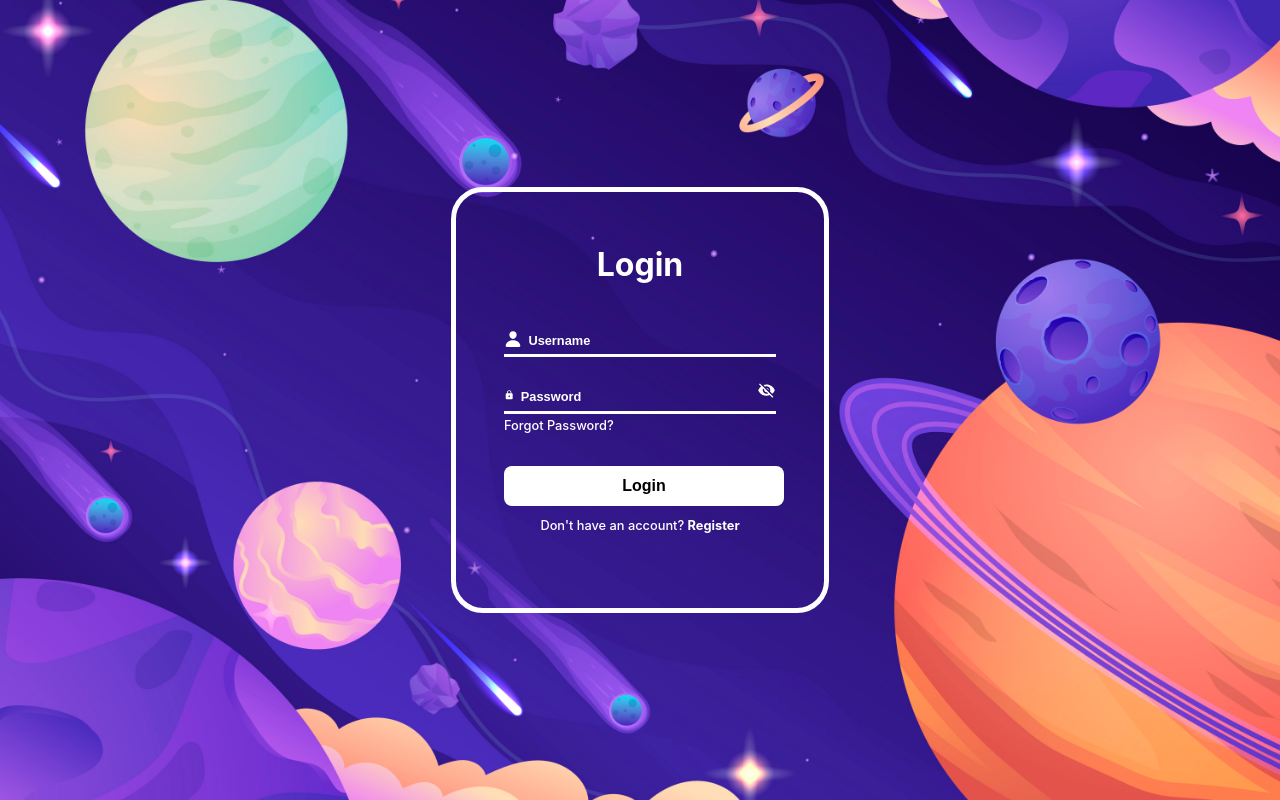
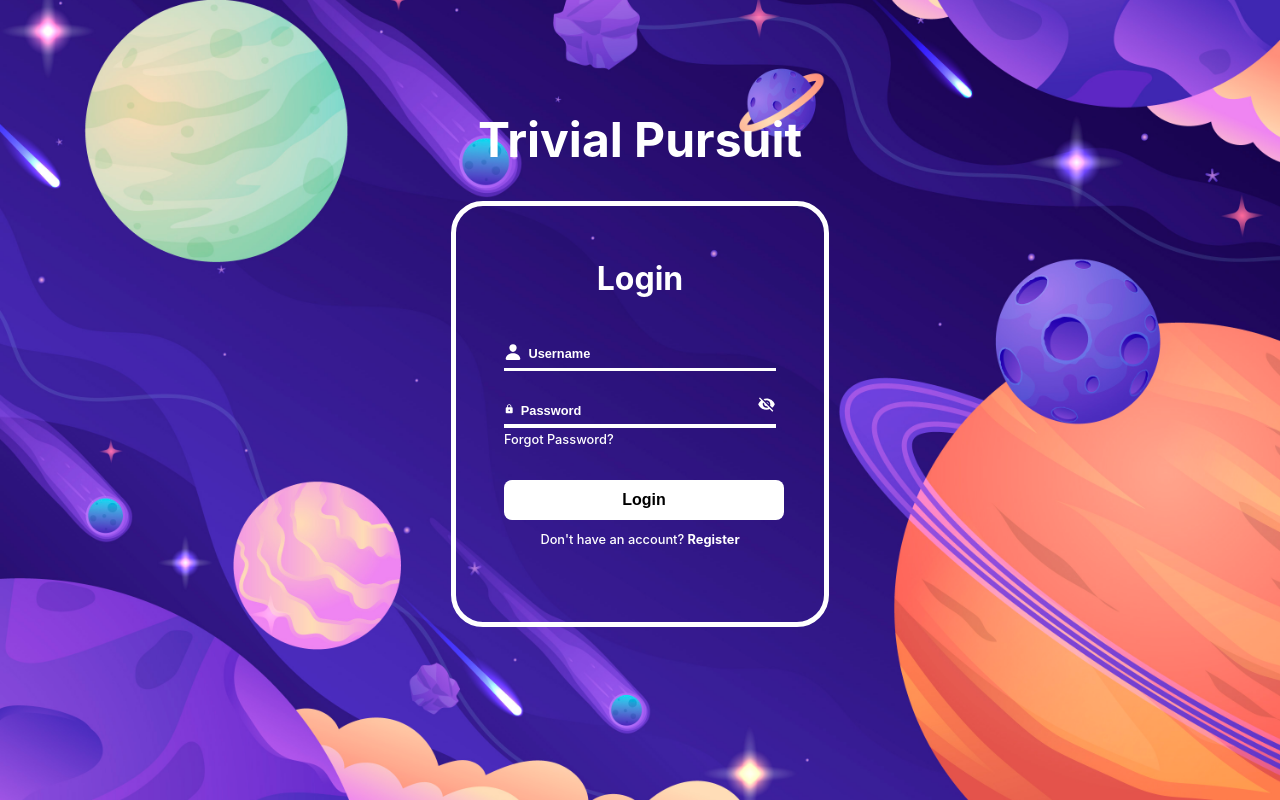
Before and after one commit to RAIK284/Trivial-Pursuit-Team-HAHA, a React (Create React App) app in the folder client/: page / in a window 1280 px wide. Built offline with nearby package versions, Linux system fonts and the light colour scheme; no server answers.

Commit message:
Styling Changes

```diff
--- a/client/src/components/LoginForm.js
+++ b/client/src/components/LoginForm.js
@@ -41,6 +41,7 @@
 
   return (
     <div className="login-form-container">
+    <div className="trivial-pursuit">Trivial Pursuit</div>
       <form onSubmit={handleSubmit} className="login-form">
         <h1 className="login-header">Login</h1>
         <div className="input-1">
--- a/client/src/styles/CreateOrJoinPage.css
+++ b/client/src/styles/CreateOrJoinPage.css
@@ -30,8 +30,8 @@
   display: flex;
   justify-content: center;
   align-items: center;
-  width: 100%;
-  gap: 10rem;
+  width: 85%;
+  gap: 1rem;
 }
 
 .button-block {
--- a/client/src/styles/GamePage.css
+++ b/client/src/styles/GamePage.css
@@ -144,6 +144,4 @@
   font-size: 5rem;
   font-weight: bold;
   text-align: center;
-
-  /* color: black; */
 }
--- a/client/src/styles/LoginStyling/LoginForm.css
+++ b/client/src/styles/LoginStyling/LoginForm.css
@@ -47,6 +47,10 @@
   height: 21rem;
 }
 
+.login-form {
+  margin-top: 2rem;
+}
+
 .register-success {
   cursor: pointer;
   display: flex;
@@ -60,10 +64,10 @@
   transition: all 300ms;
   margin-top: -5rem;
 }
-.close-nav-toast{
+.close-nav-toast {
   transition: all 100ms;
 }
-.close-nav-toast:hover{
+.close-nav-toast:hover {
   color: rgba(255, 255, 255, 0.798);
 }
 .register-success:hover {
@@ -72,7 +76,7 @@
 
 .register-form {
   height: 23rem;
-  margin-top: 5rem;
+  /* margin-top: 5rem; */
 }
 
 .username-container {
@@ -184,3 +188,8 @@
   font-size: 0.8rem;
   font-weight: normal;
 }
+
+.trivial-pursuit {
+  margin-top: -4rem;
+  font-size: 3rem;
+}
```
